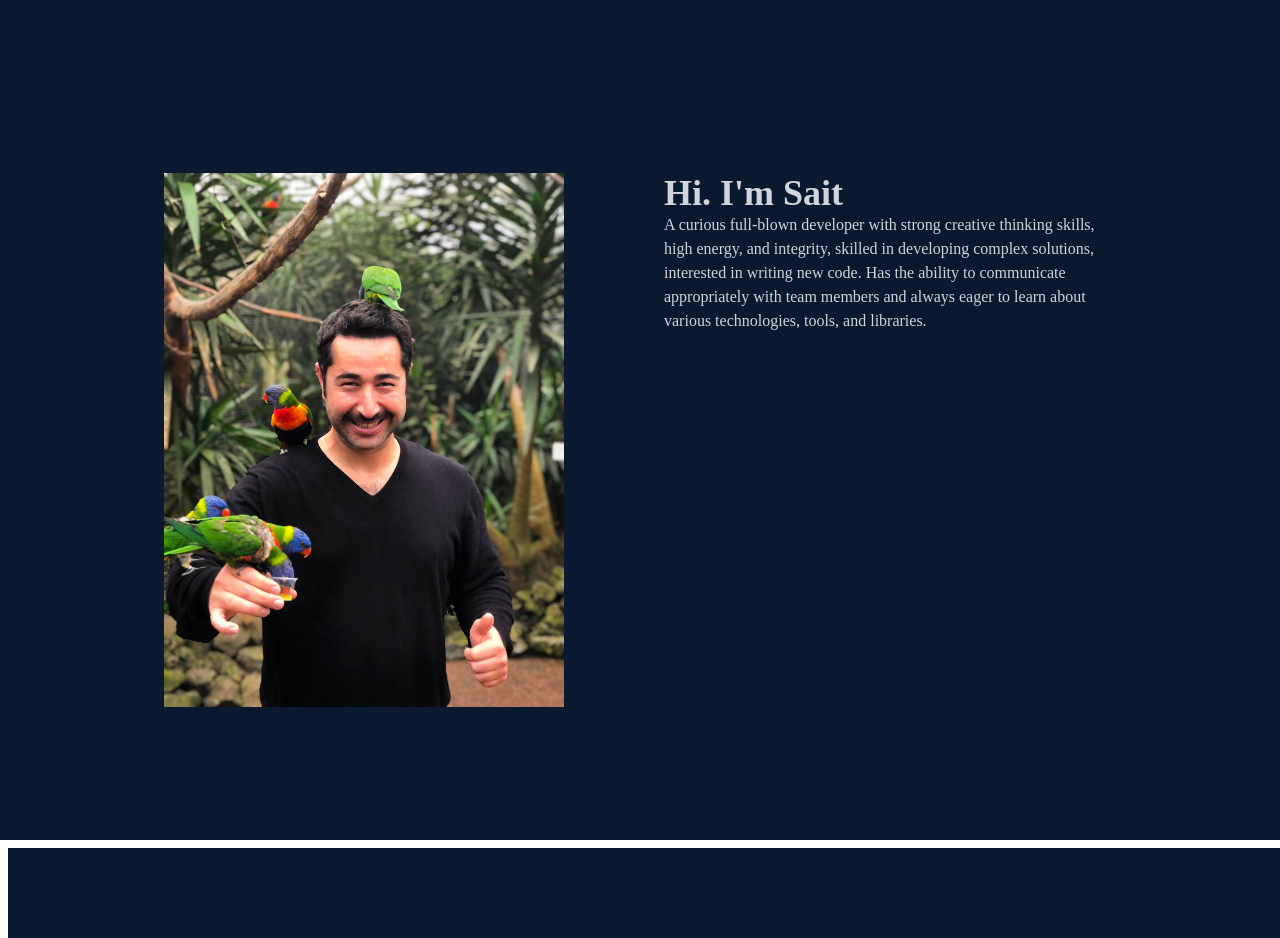
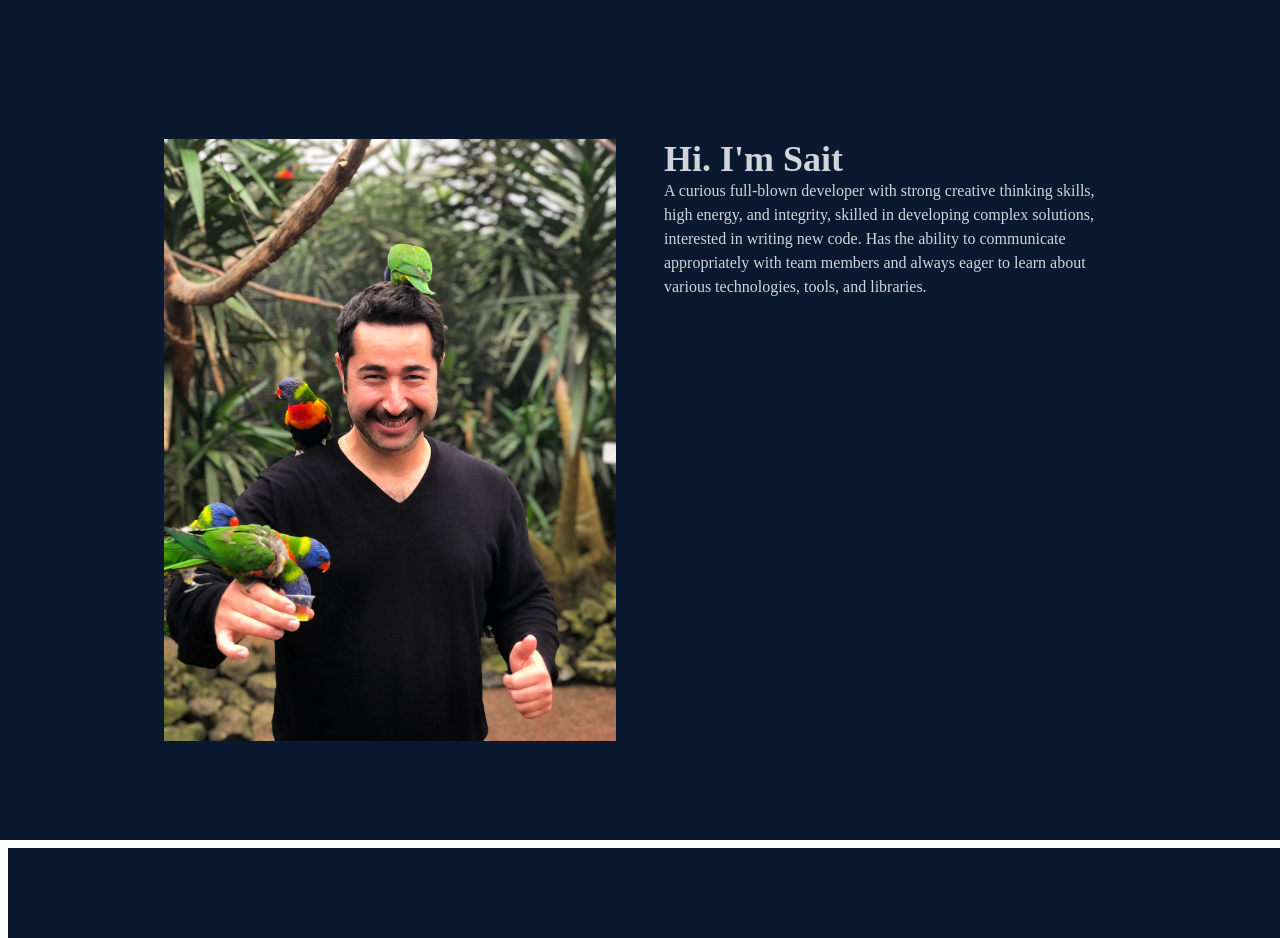
Before and after one commit to Sait-Bozteke/portfolio, a React (Create React App) app: page / in a window 1280 px wide. Shown: the part 760-1698 px from the top of the page. Built offline with nearby package versions, Linux system fonts and the light colour scheme.

Commit message:
file added

```diff
--- a/src/components/About.jsx
+++ b/src/components/About.jsx
@@ -14,10 +14,10 @@ const About = () => {
         </div>
         <div className="max-w-[1000px] w-full grid sm:grid-cols-2 gap-5 px-4">
           <div>
-            <img src={Kendim} alt="" className="max-w-[400px]" />
+            <img src={Kendim} alt="" />
           </div>
           <div>
-            {" "}
+
             <div className="sm:text-left text-4xl font-bold">
               <p>Hi. I'm Sait</p>
             </div>
```
